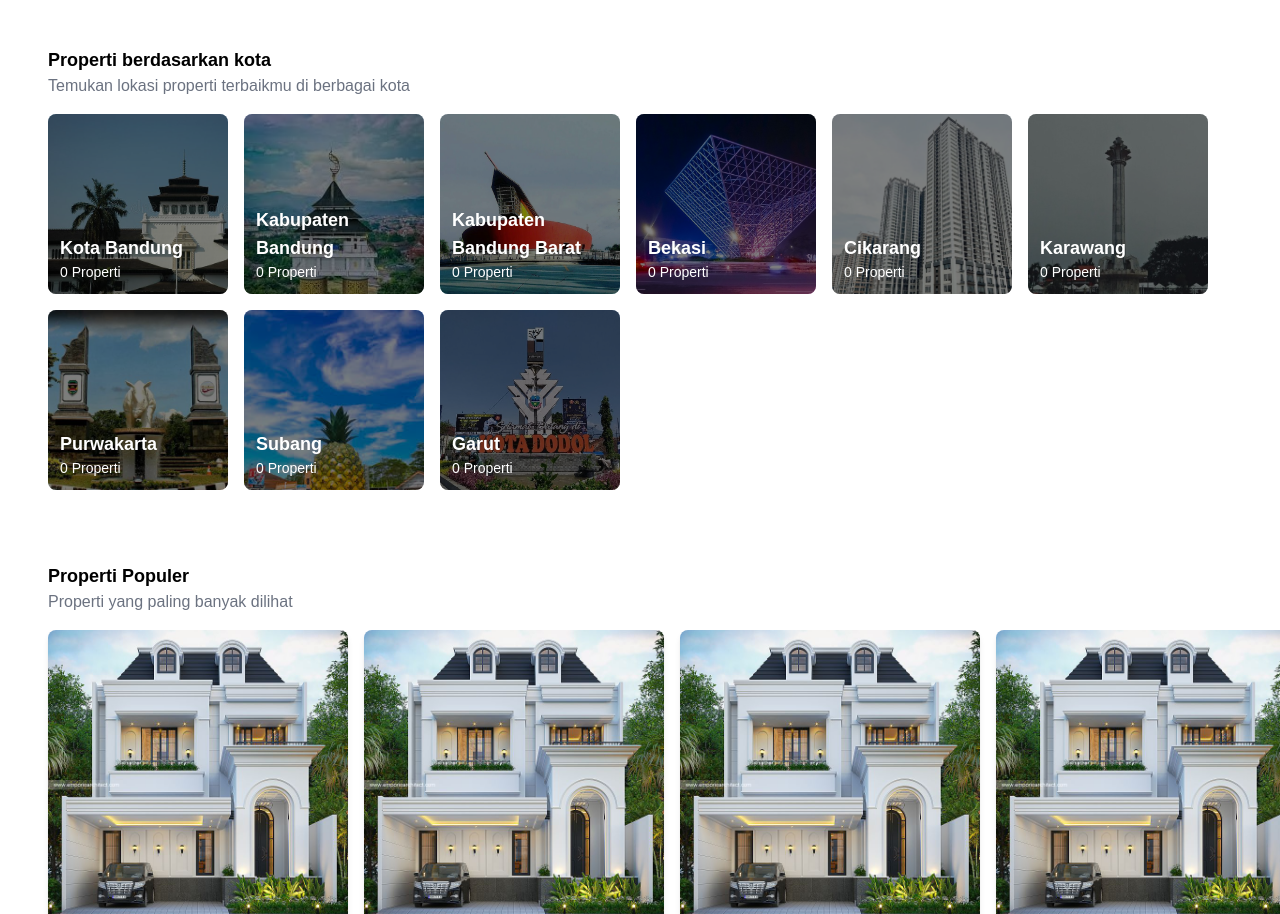
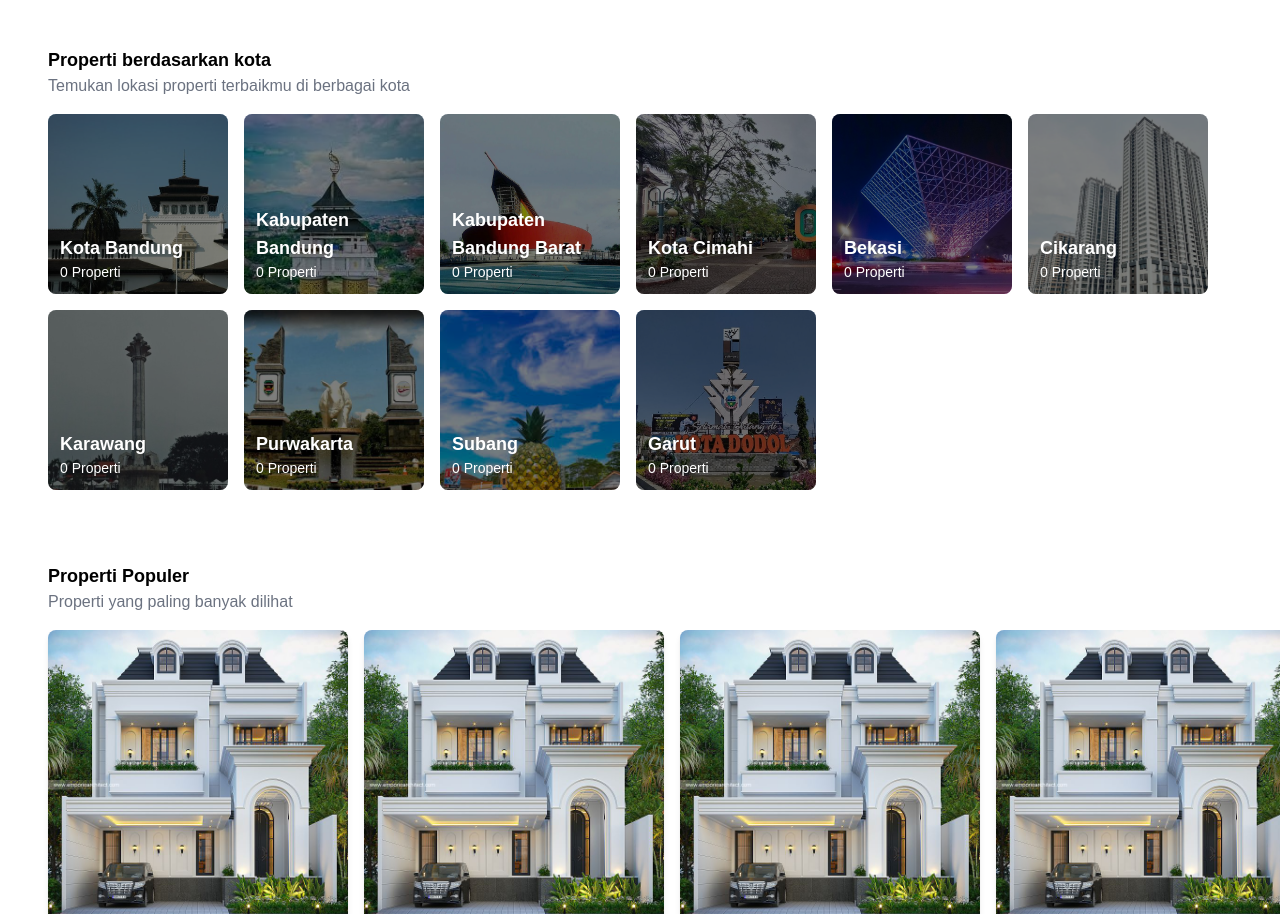
Before and after one commit to purplereborn/indipro-web, a Next.js app: page / in a window 1280 px wide. Shown: the part 802-1716 px from the top of the page. Built offline with nearby package versions, Linux system fonts and the light colour scheme.

Commit message:
add cimahi

```diff
--- a/components/Home/components/Cities.tsx
+++ b/components/Home/components/Cities.tsx
@@ -55,6 +55,12 @@ const citiesData = [
     img: "/image/cities/IMG_Cities_KBB.jpeg",
   },
   {
+    key: "cimahi",
+    title: "Kota Cimahi",
+    count: 0,
+    img: "/image/cities/IMG_Cities_Cimahi.jpeg",
+  },
+  {
     key: "bekasi",
     title: "Bekasi",
     count: 0,
```
Also changed, not shown: public/image/cities/IMG_Cities_Cimahi.jpeg (added).
